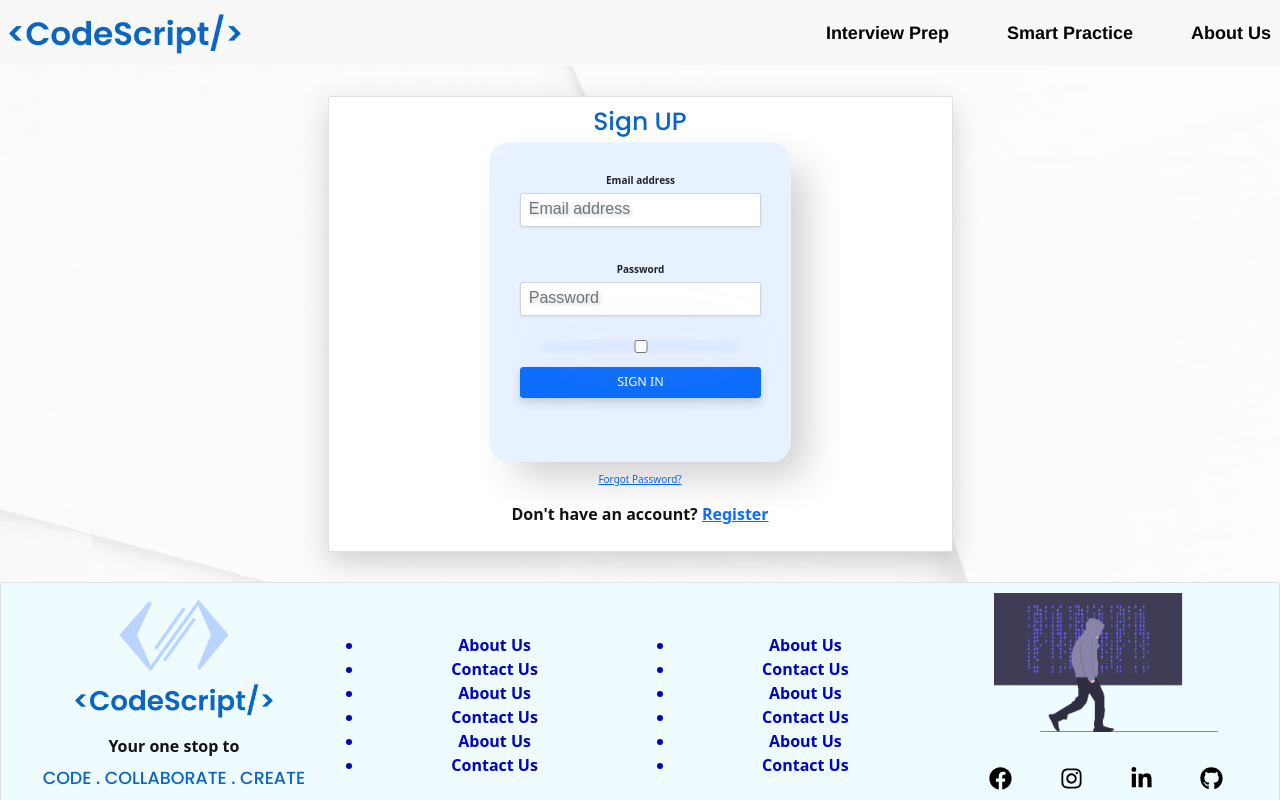
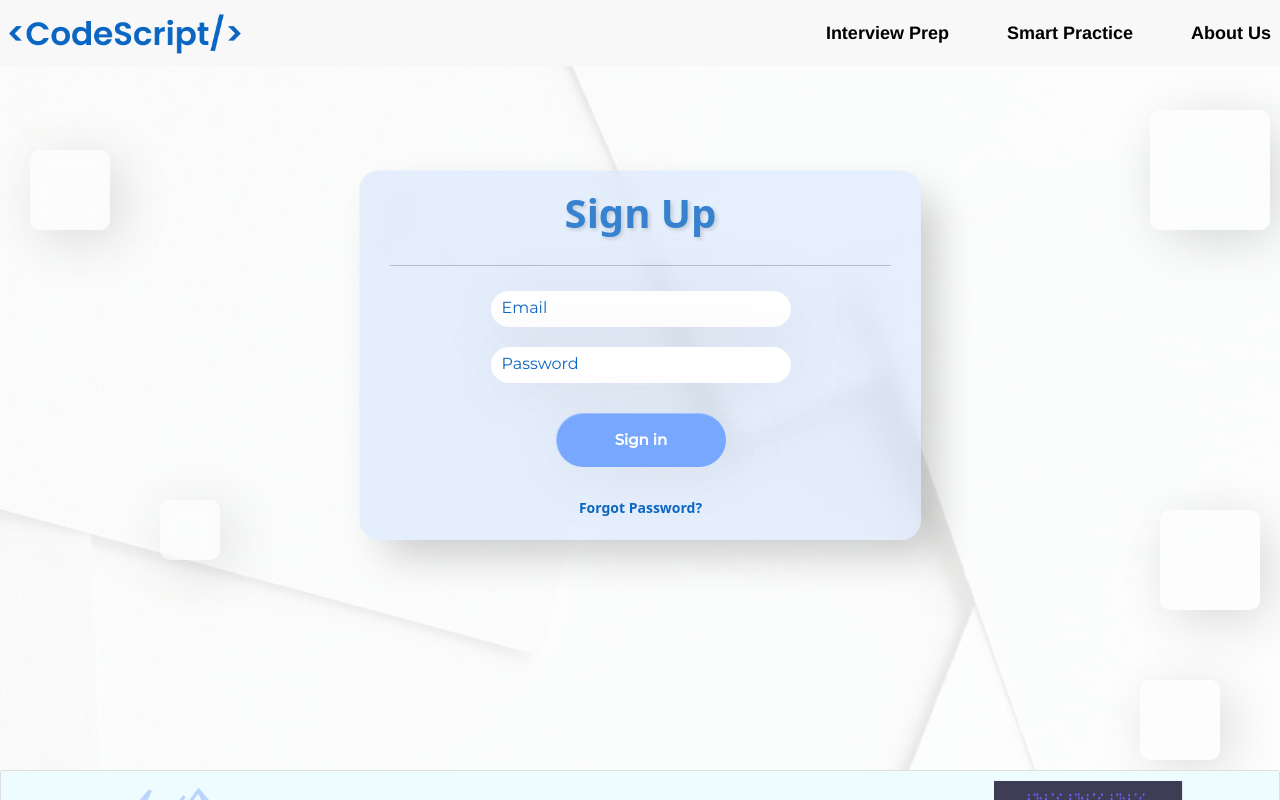
Before and after one commit to Pratham660/major, a React (Create React App) app in the folder major/: page /register in a window 1280 px wide. Shown: the top 800 px of the page. Built offline with nearby package versions, Linux system fonts and the light colour scheme.

Commit message:
login improved by nakul

```diff
--- a/major/src/components/css/login.css
+++ b/major/src/components/css/login.css
@@ -11,7 +11,8 @@ body {
 }
 .container {
     position: relative;
-    margin-top: 20vh;
+    margin-top: 13vh;
+    margin-bottom: 5vh;
     /* width: 50%; */
     /* transform: translate(-50%, -50%); */
     /* top: 50%; */
@@ -21,7 +22,7 @@ form {
     margin-left: 25%;
     background: rgba(185, 213, 255, 0.329);
     padding: 3em;
-    height: 320px;
+    height: 370px;
     border-radius: 20px;
     border-left: 1px solid rgba(255, 255, 255, 0.3);
     border-top: 1px solid rgba(255, 255, 255, 0.3);
@@ -54,8 +55,8 @@ form a:active {
 }
 form input {
     /* background: transparent; */
-    background-color: azure;
-    width: 200px;
+    background-color: rgb(255, 255, 255);
+    width: 300px;
     padding: 1em;
     margin-bottom: 2em;
     border: none;
@@ -68,11 +69,11 @@ form input {
     font-family: Montserrat, sans-serif;
     font-weight: 500;
     transition: all 0.2s ease-in-out;
-    text-shadow: 2px 2px 4px rgba(0, 0, 0, 0.2);
+    /* text-shadow: 2px 2px 4px rgba(0, 0, 0, 0.2); */
 }
 form input:hover {
     background: rgb(255, 255, 255);
-    box-shadow: 4px 4px 60px 8px rgba(0, 0, 0, 0.2);
+    box-shadow: 3px 3px 30px 5px rgba(0, 0, 0, 0.2);
 }
 form input[type="email"]:focus, form input[type="password"]:focus {
     background: rgb(255, 255, 255);
@@ -80,8 +81,12 @@ form input[type="email"]:focus, form input[type="password"]:focus {
 }
 form input[type="button"] {
     margin-top: 10px;
-    width: 150px;
-    font-size: 1rem;
+    width: 170px;
+    font-size: 15px;
+    font-weight: 700;
+    background-color: rgb(119, 167, 255);
+    color: white;
+
 }
 form input[type="button"]:hover {
     cursor: pointer;
--- a/major/src/components/login.js
+++ b/major/src/components/login.js
@@ -12,11 +12,13 @@ export default function Login() {
 
 <div class="container" style={{height:"70vh"}}>
   <form >
-    <p style={{fontSize:"large" , fontWeight:"700"}}>Get Started</p>
+    <p style={{fontSize:"40px" , fontWeight:"700"}}>Login</p>
+    <hr></hr>
+    <br></br>
     <input type="email" placeholder="Email" /><br />
     <input type="password" placeholder="Password" /><br />
     <input type="button" value="Sign in" /><br />
-    <a href="#" style={{fontSize:"16px" , fontWeight:"700"}}>Forgot Password?</a>
+    <a href="#" style={{fontSize:"14px" , fontWeight:"600"}}>Forgot Password?</a>
   </form>
 
   <div class="drops">
@@ -27,56 +29,6 @@ export default function Login() {
     <div class="drop drop-5"></div>
   </div>
 </div>
-      {/* <div className="container-fluid bg-new3" style={{backgroundImage:`url(${bg})` }}>
-        <div classNameName="row">
-          <div className="col-sm-9 col-md-8 col-lg-6 mx-auto">
-            <div className="card border1 shadow-lg card-signin my-5">
-              <div className="card-body">
-                <h1 className="card-title text-center">Sign In</h1>
-                <form className="form-signin" >
-                  <div className="form-label-group">
-                    <label htmlFor="inputEmail" className="">Email address</label>
-                    <input
-                      type="email"
-                      id="email"
-                      className="border1 shadow-sm form-control"
-                      placeholder="Email address"
-                      required
-                    />
-                  </div>
-                  <br />
-                  <div className="form-label-group">
-                    <label htmlFor="inputPassword" className="">Password</label>
-                    <input
-                      type="password"
-                      id="password"
-                      className="border1 shadow-sm form-control"
-                      placeholder="Password"
-                      required
-                    />
-                  </div>
-                  <div className="custom-control custom-checkbox mb-3">
-                    <input
-                      type="checkbox"
-                      className="custom-control-input"
-                      id="customCheck1"
-                    />
-                  </div>
-                  <button className=" border1 btn btn-lg btn-primary btn-block text-uppercase shadow" type="submit">
-                    Sign in
-                  </button>
-                </form>
-                <div className="w-100 text-center mt-3">
-                  <Link to="/forgot-password">Forgot Password?</Link>
-                </div>
-                <p className="text-center my-4">
-                  Don't have an account? <Link to="/register">Register</Link>
-                </p>
-              </div>
-            </div>
-          </div>
-        </div>
-      </div> */}
     </>
   );
 }
--- a/major/src/components/register.js
+++ b/major/src/components/register.js
@@ -1,60 +1,34 @@
 import React from "react";
 import { Link } from "react-router-dom";
+import  './css/login.css';
+import bg from "./images/bgbgbg.jpg";
 
 export default function Register() {
 
   return (
     <>
-      <div className="container-fluid bg-new3">
-        <div className="row">
-          <div className="col-sm-9 col-md-8 col-lg-6 mx-auto">
-            <div className="card border1 shadow-lg card-signin my-5">
-              <div className="card-body">
-                <h1 className="card-title text-center">Sign UP</h1>
-                <form className="form-signin" >
-                  <div className="form-label-group">
-                    <label htmlFor="inputEmail" className="">Email address</label>
-                    <input
-                      type="email"
-                      id="email"
-                      className="border1 shadow-sm form-control"
-                      placeholder="Email address"
-                      required
-                    />
-                  </div>
-                  <br />
-                  <div className="form-label-group">
-                    <label htmlFor="inputPassword" className="">Password</label>
-                    <input
-                      type="password"
-                      id="password"
-                      className="border1 shadow-sm form-control"
-                      placeholder="Password"
-                      required
-                    />
-                  </div>
-                  <div className="custom-control custom-checkbox mb-3">
-                    <input
-                      type="checkbox"
-                      className="custom-control-input"
-                      id="customCheck1"
-                    />
-                  </div>
-                  <button className=" border1 btn btn-lg btn-primary btn-block text-uppercase shadow" type="submit">
-                    Sign in
-                  </button>
-                </form>
-                <div className="w-100 text-center mt-3">
-                  <Link to="/forgot-password">Forgot Password?</Link>
-                </div>
-                <p className="text-center my-4">
-                  Don't have an account? <Link to="/signup">Register</Link>
-                </p>
-              </div>
-            </div>
-          </div>
-        </div>
-      </div>
+    <link rel="preconnect" href="https://fonts.gstatic.com" />
+    <link href="https://fonts.googleapis.com/css2?family=Montserrat:wght@300;400;500&display=swap" rel="stylesheet" />
+
+<div class="container" style={{height:"70vh"}}>
+  <form >
+    <p style={{fontSize:"40px" , fontWeight:"700"}}>Sign Up</p>
+    <hr></hr>
+    <br></br>
+    <input type="email" placeholder="Email" /><br />
+    <input type="password" placeholder="Password" /><br />
+    <input type="button" value="Sign in" /><br />
+    <a href="#" style={{fontSize:"14px" , fontWeight:"600"}}>Forgot Password?</a>
+  </form>
+
+  <div class="drops">
+    <div class="drop drop-1"></div>
+    <div class="drop drop-2"></div>
+    <div class="drop drop-3"></div>
+    <div class="drop drop-4"></div>
+    <div class="drop drop-5"></div>
+  </div>
+</div>
     </>
   );
 }
```
